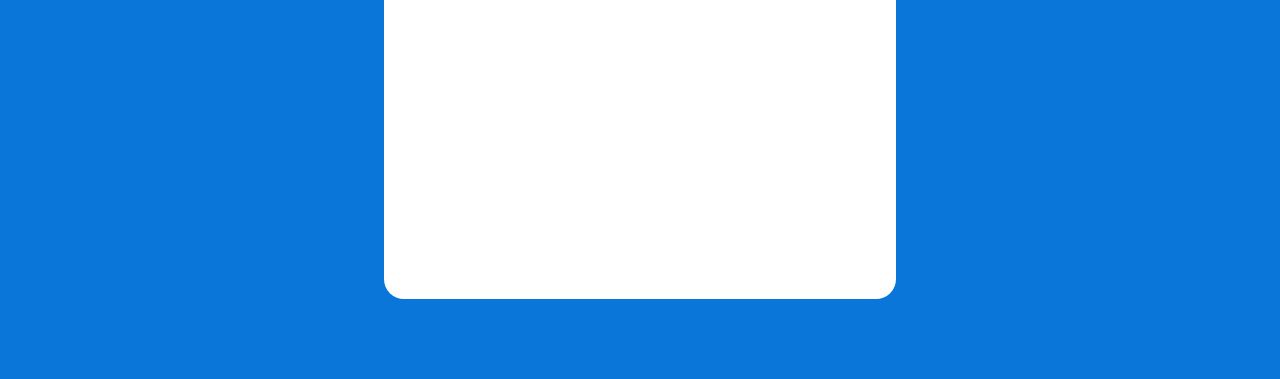
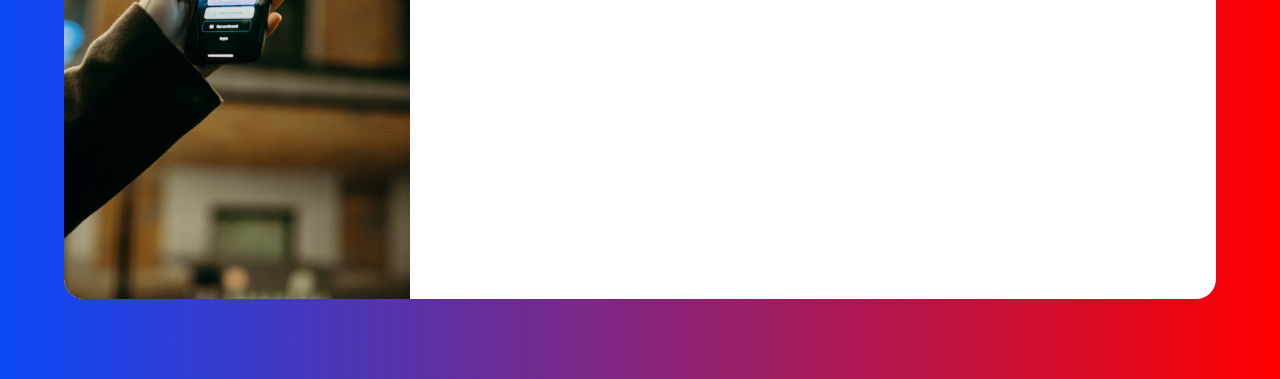
Before and after one commit to Gustavo-A-Machado/Login, a plain HTML site: page index.html in a window 1280 px wide. Shown: the part 421-800 px from the top of the page. Drawn offline with nearby package versions, Linux system fonts and the light colour scheme.

Commit message:
updated media query

```diff
--- /dev/null
+++ b/estilos/mediaquery.css
@@ -0,0 +1,32 @@
+@media screen and (min-width:768px) {
+    body, html {
+        background-image: linear-gradient(to right, #0C49F8 , #0CF8AA);
+    }
+
+    main > section {
+        width: 60vw;
+    }
+
+    section > #imagem{
+        float: left;
+        width: 30%;
+        height: 100%;
+        border-radius: 20px 0px 0px 20px;
+    }
+    section > #conteudo{
+        float: right;
+        width: 70%;
+        height: 100%;
+    }
+}
+
+@media screen and (min-width:1200px) {
+
+    body, html {
+        background-image: linear-gradient(to right, #0C49F8 , red);
+    }
+    main > section{
+        width: 90vw;
+    }
+
+}
--- a/estilos/style.css
+++ b/estilos/style.css
@@ -42,11 +42,16 @@ section {
 }
 
 div#imagem{
+    display: block;
     background-image: url(../images/background.jpg);
     height: 30vh;
     background-size: cover;
     background-position: center center;
     border-radius: 20px 20px 0px 0px;
+}
+
+div#conteudo {
+    display: block;
 }
 
 div#conteudo > h1 {
--- a/index.html
+++ b/index.html
@@ -6,6 +6,7 @@
     <meta name="viewport" content="width=device-width, initial-scale=1.0">
     <title>Login</title>
     <link rel="stylesheet" href="estilos/style.css">
+    <link rel="stylesheet" href="estilos/mediaquery.css">
     <link rel="stylesheet" href="https://fonts.googleapis.com/css2?family=Material+Symbols+Outlined:opsz,wght,FILL,GRAD@20..48,100..700,0..1,-50..200" />
 </head>
 <body>
```
